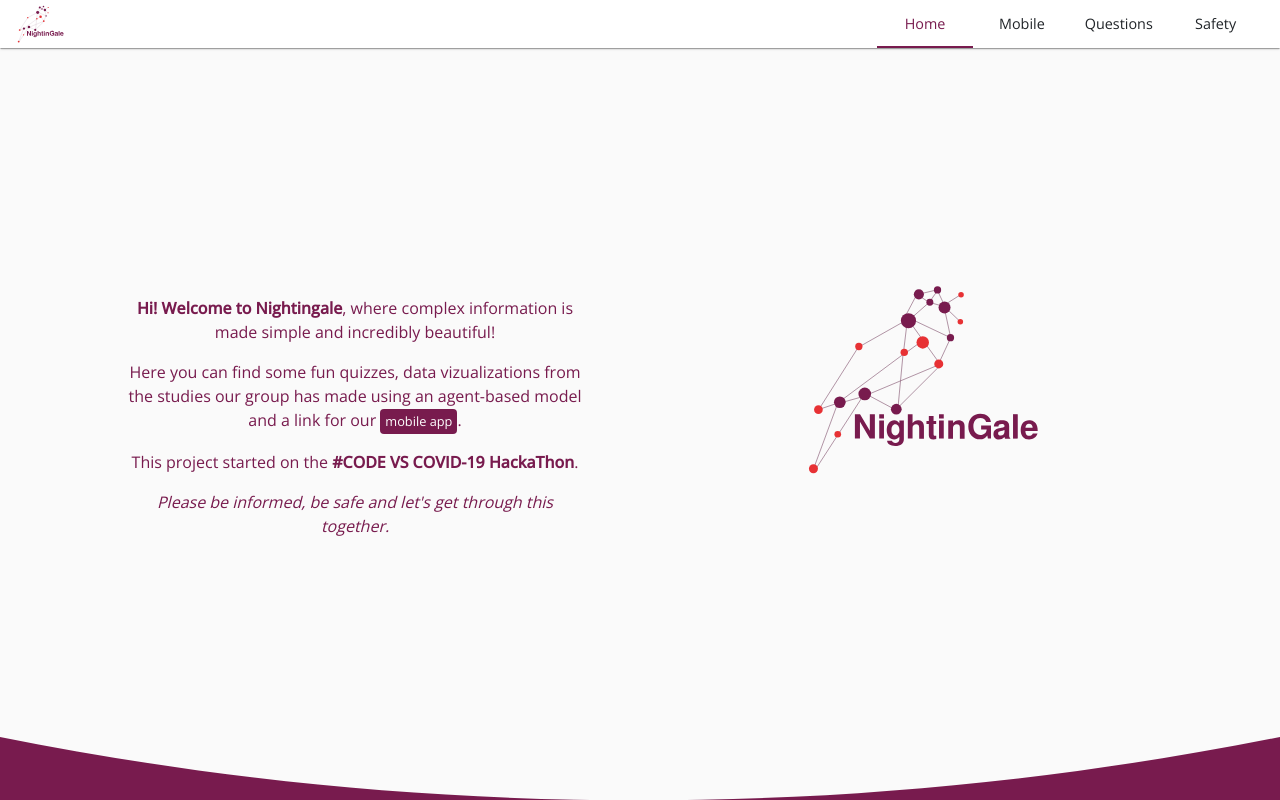
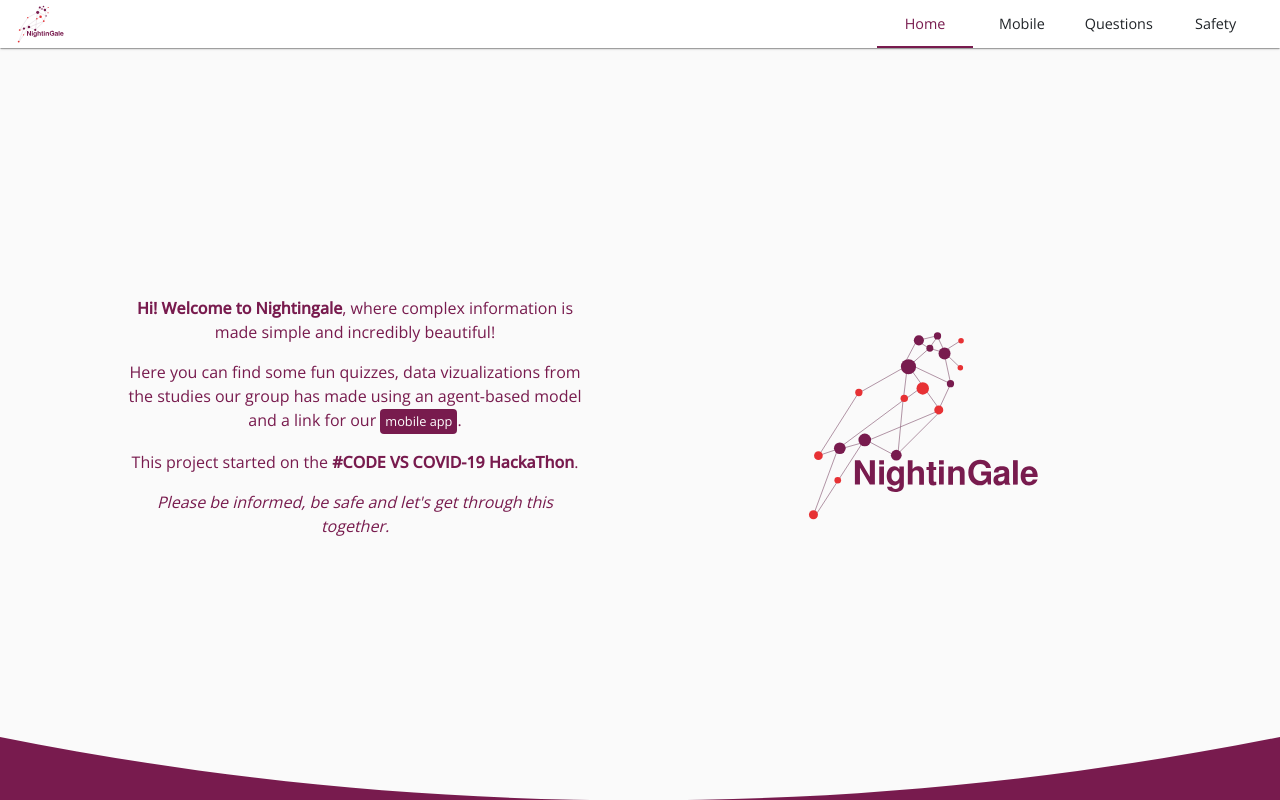
Before and after one commit to cazci/Public-Policies-Web, an Angular app: page /home in a window 1280 px wide. Built offline with nearby package versions, Linux system fonts and the light colour scheme; no server answers.

Commit message:
updated.

```diff
--- a/src/app/view/home/home.component.scss
+++ b/src/app/view/home/home.component.scss
@@ -25,6 +25,9 @@ $divider-height: 5vw;
       .logo {
         max-width: 250px;
         margin: auto;
+        height: 100%;
+        display: grid;
+        align-content: center;
       }
       .description {
         text-align: center;
```
